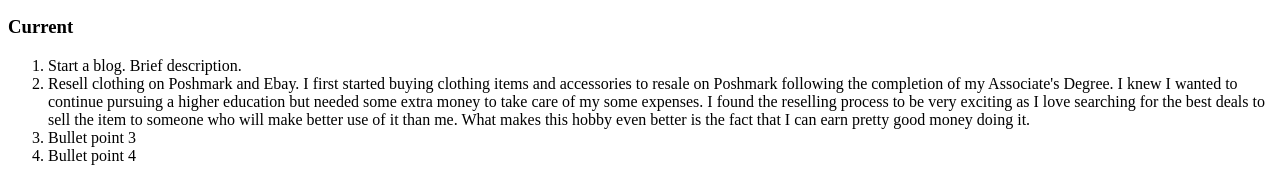
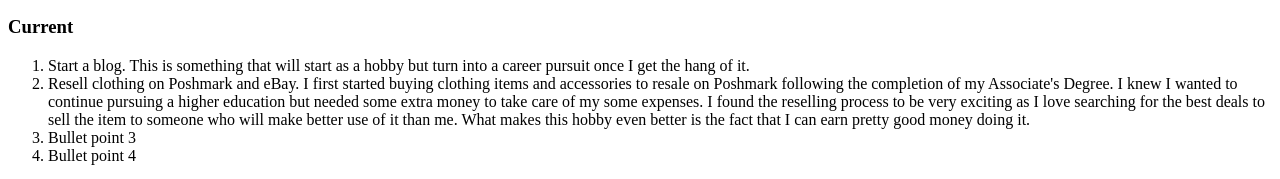
Before and after one commit to Fashnlvr/m2-hw2-Lewis-Jessica, a plain HTML site: page index.html in a window 1280 px wide. Shown: the part 923-1102 px from the top of the page. Drawn offline with Linux system fonts and the light colour scheme.

Commit message:
Update index.html

```diff
--- a/index.html
+++ b/index.html
@@ -15,8 +15,8 @@
     <p>These are the activities that I most enjoy during my spare time. I've even included a few bonus categories that I would like to begin exploring in the near future.<a href="https://www.youtube.com/">YouTube has a plethora of videos that help you bring your ideas and passions into reality.</a></p>
   <h3>Current</h3>
   <ol>
-    <li>Start a blog. Brief description.</li>
-    <li>Resell clothing on Poshmark and Ebay. I first started buying clothing items and accessories to resale on Poshmark following the completion of my Associate's Degree. I knew I wanted to continue pursuing a higher education but needed some extra money to take care of my some expenses. I found the reselling process to be very exciting as I love searching for the best deals to sell the item to someone who will make better use of it than me. What makes this hobby even better is the fact that I can earn pretty good money doing it.</li>
+    <li>Start a blog. This is something that will start as a hobby but turn into a career pursuit once I get the hang of it.</li>
+    <li>Resell clothing on Poshmark and eBay. I first started buying clothing items and accessories to resale on Poshmark following the completion of my Associate's Degree. I knew I wanted to continue pursuing a higher education but needed some extra money to take care of my some expenses. I found the reselling process to be very exciting as I love searching for the best deals to sell the item to someone who will make better use of it than me. What makes this hobby even better is the fact that I can earn pretty good money doing it.</li>
     <li>Bullet point 3</li>
     <li>Bullet point 4</li>
   </ol>
```
